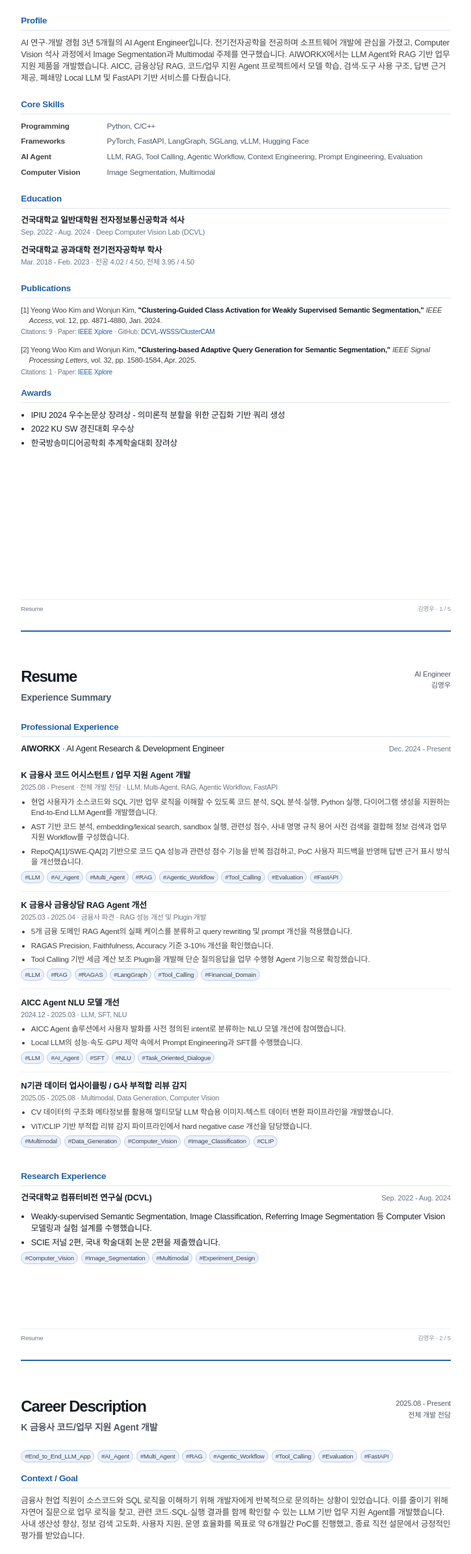
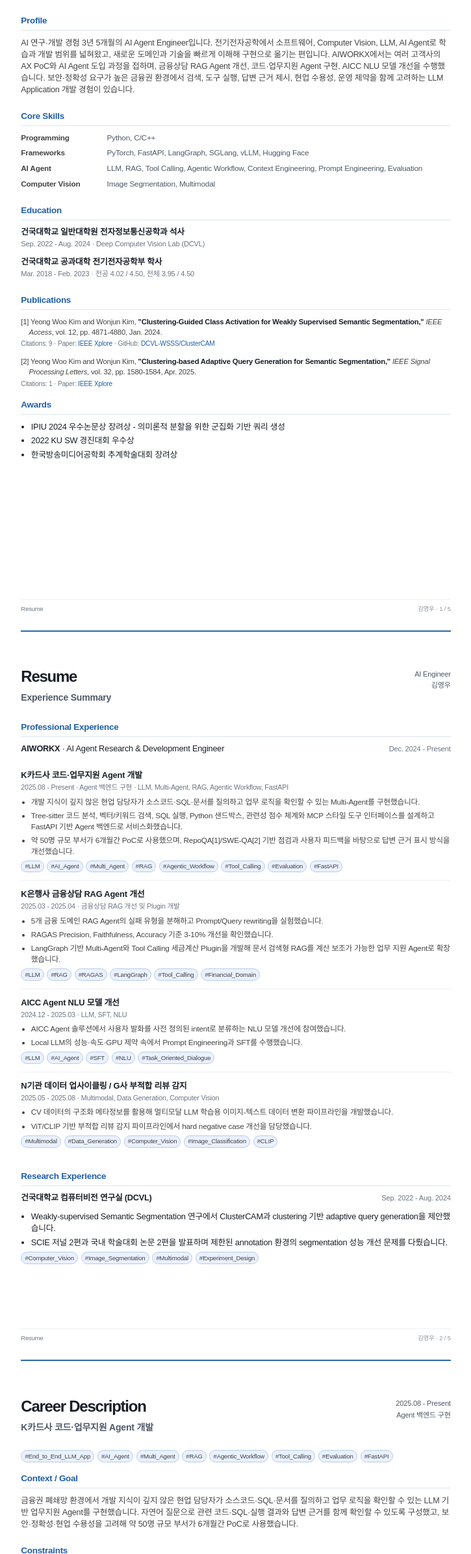
Before and after one commit to ASPrimeK/ASPrimeK.github.io, a plain HTML site: page index.html in a window 1280 px wide. Shown: the part 153-2544 px from the top of the page at 65% size, without its empty margins (277-1002 px from the left). Drawn offline with Linux system fonts and the light colour scheme.

Commit message:
Update index.html

```diff
--- a/index.html
+++ b/index.html
@@ -1,8 +1,6 @@
-<!doctype html>
-<html lang="ko">
-<head>
+<html lang="ko"><head>
 <meta charset="utf-8">
-<title>김영우 - AI Engineer Resume & Career Description</title>
+<title>김영우 - AI Engineer Resume &amp; Career Description</title>
 <style>
 @page { size: A4; margin: 0; }
 @font-face { font-family: 'NanumSquare'; src: url('file:///usr/share/fonts/truetype/nanum/NanumSquareR.ttf') format('truetype'); font-weight: 400; font-style: normal; }
@@ -79,7 +77,7 @@ li { margin:0 0 1.18mm 0; }
  <div class="header-main">
  <h1 class="name">김영우</h1>
  <div class="role">AI Agent Engineer / LLM Application Engineer</div>
- <div class="expline">경력 3년 5개월 (AI Agent R&D 1년 5개월 · Computer Vision 연구 2년)</div>
+ <div class="expline">경력 3년 5개월 (AI Agent R&amp;D 1년 5개월 · Computer Vision 연구 2년)</div>
  </div>
  <div class="contact">
  010-5491-6541<br>
@@ -90,10 +88,9 @@ li { margin:0 0 1.18mm 0; }
  <div class="section tight">
  <h2 class="section-title">Profile</h2>
  <p class="summary">
- AI 연구·개발 경험 3년 5개월의 AI Agent Engineer입니다. 전기전자공학을 전공하며 소프트웨어 개발에 관심을 가졌고, Computer Vision 석사 과정에서
- Image Segmentation과 Multimodal 주제를 연구했습니다. AIWORKX에서는 LLM Agent와 RAG 기반 업무 지원 제품을 개발했습니다.
- AICC, 금융상담 RAG, 코드/업무 지원 Agent 프로젝트에서 모델 학습, 검색·도구 사용 구조, 답변 근거 제공,
- 폐쇄망 Local LLM 및 FastAPI 기반 서비스를 다뤘습니다.
+ AI 연구·개발 경험 3년 5개월의 AI Agent Engineer입니다. 전기전자공학에서 소프트웨어, Computer Vision, LLM, AI Agent로 학습과 개발 범위를 넓혀왔고, 새로운 도메인과 기술을 빠르게 이해해 구현으로 옮기는 편입니다.
+ AIWORKX에서는 여러 고객사의 AX PoC와 AI Agent 도입 과정을 접하며, 금융상담 RAG Agent 개선, 코드·업무지원 Agent 구현, AICC NLU 모델 개선을 수행했습니다.
+ 보안·정확성 요구가 높은 금융권 환경에서 검색, 도구 실행, 답변 근거 제시, 현업 수용성, 운영 제약을 함께 고려하는 LLM Application 개발 경험이 있습니다.
  </p>
  </div>
  <div class="section">
@@ -146,25 +143,25 @@ li { margin:0 0 1.18mm 0; }
  <div class="section tight">
  <h2 class="section-title">Professional Experience</h2>
  <div class="row item">
- <div><b>AIWORKX</b> · AI Agent Research & Development Engineer</div><div class="meta">Dec. 2024 - Present</div>
+ <div><b>AIWORKX</b> · AI Agent Research &amp; Development Engineer</div><div class="meta">Dec. 2024 - Present</div>
  </div>
  <div class="project">
- <div class="project-title">K 금융사 코드 어시스턴트 / 업무 지원 Agent 개발</div>
- <div class="project-meta">2025.08 - Present · 전체 개발 전담 · LLM, Multi-Agent, RAG, Agentic Workflow, FastAPI</div>
+ <div class="project-title">K카드사 코드·업무지원 Agent 개발</div>
+ <div class="project-meta">2025.08 - Present · Agent 백엔드 구현 · LLM, Multi-Agent, RAG, Agentic Workflow, FastAPI</div>
  <ul>
- <li>현업 사용자가 소스코드와 SQL 기반 업무 로직을 이해할 수 있도록 코드 분석, SQL 분석·실행, Python 실행, 다이어그램 생성을 지원하는 End-to-End LLM Agent를 개발했습니다.</li>
- <li>AST 기반 코드 분석, embedding/lexical search, sandbox 실행, 관련성 점수, 사내 명명 규칙 용어 사전 검색을 결합해 정보 검색과 업무 지원 Workflow를 구성했습니다.</li>
- <li>RepoQA[1]/SWE-QA[2] 기반으로 코드 QA 성능과 관련성 점수 기능을 반복 점검하고, PoC 사용자 피드백을 반영해 답변 근거 표시 방식을 개선했습니다.</li>
+ <li>개발 지식이 깊지 않은 현업 담당자가 소스코드·SQL·문서를 질의하고 업무 로직을 확인할 수 있는 Multi-Agent를 구현했습니다.</li>
+ <li>Tree-sitter 코드 분석, 벡터/키워드 검색, SQL 실행, Python 샌드박스, 관련성 점수 체계와 MCP 스타일 도구 인터페이스를 설계하고 FastAPI 기반 Agent 백엔드로 서비스화했습니다.</li>
+ <li>약 50명 규모 부서가 6개월간 PoC로 사용했으며, RepoQA[1]/SWE-QA[2] 기반 점검과 사용자 피드백을 바탕으로 답변 근거 표시 방식을 개선했습니다.</li>
  </ul>
  <div class="tags"><span class="tag">#LLM</span><span class="tag">#AI_Agent</span><span class="tag">#Multi_Agent</span><span class="tag">#RAG</span><span class="tag">#Agentic_Workflow</span><span class="tag">#Tool_Calling</span><span class="tag">#Evaluation</span><span class="tag">#FastAPI</span></div>
  </div>
  <div class="project">
- <div class="project-title">K 금융사 금융상담 RAG Agent 개선</div>
- <div class="project-meta">2025.03 - 2025.04 · 금융사 파견 · RAG 성능 개선 및 Plugin 개발</div>
+ <div class="project-title">K은행사 금융상담 RAG Agent 개선</div>
+ <div class="project-meta">2025.03 - 2025.04 · 금융상담 RAG 개선 및 Plugin 개발</div>
  <ul>
- <li>5개 금융 도메인 RAG Agent의 실패 케이스를 분류하고 query rewriting 및 prompt 개선을 적용했습니다.</li>
+ <li>5개 금융 도메인 RAG Agent의 실패 유형을 분해하고 Prompt/Query rewriting을 실험했습니다.</li>
  <li>RAGAS Precision, Faithfulness, Accuracy 기준 3-10% 개선을 확인했습니다.</li>
- <li>Tool Calling 기반 세금 계산 보조 Plugin을 개발해 단순 질의응답을 업무 수행형 Agent 기능으로 확장했습니다.</li>
+ <li>LangGraph 기반 Multi-Agent와 Tool Calling 세금계산 Plugin을 개발해 문서 검색형 RAG를 계산 보조가 가능한 업무 지원 Agent로 확장했습니다.</li>
  </ul>
  <div class="tags"><span class="tag">#LLM</span><span class="tag">#RAG</span><span class="tag">#RAGAS</span><span class="tag">#LangGraph</span><span class="tag">#Tool_Calling</span><span class="tag">#Financial_Domain</span></div>
  </div>
@@ -193,8 +190,8 @@ li { margin:0 0 1.18mm 0; }
  <div><b>건국대학교 컴퓨터비전 연구실 (DCVL)</b></div><div class="meta">Sep. 2022 - Aug. 2024</div>
  </div>
  <ul class="compact-list">
- <li>Weakly-supervised Semantic Segmentation, Image Classification, Referring Image Segmentation 등 Computer Vision 모델링과 실험 설계를 수행했습니다.</li>
- <li>SCIE 저널 2편, 국내 학술대회 논문 2편을 제출했습니다.</li>
+ <li>Weakly-supervised Semantic Segmentation 연구에서 ClusterCAM과 clustering 기반 adaptive query generation을 제안했습니다.</li>
+ <li>SCIE 저널 2편과 국내 학술대회 논문 2편을 발표하며 제한된 annotation 환경의 segmentation 성능 개선 문제를 다뤘습니다.</li>
  </ul>
  <div class="tags"><span class="tag">#Computer_Vision</span><span class="tag">#Image_Segmentation</span><span class="tag">#Multimodal</span><span class="tag">#Experiment_Design</span></div>
  </div>
@@ -206,9 +203,9 @@ li { margin:0 0 1.18mm 0; }
  <div class="header">
  <div class="header-main">
  <h1 class="name" style="font-size:18pt">Career Description</h1>
- <div class="role">K 금융사 코드/업무 지원 Agent 개발</div>
+ <div class="role">K카드사 코드·업무지원 Agent 개발</div>
  </div>
- <div class="contact">2025.08 - Present<br>전체 개발 전담</div>
+ <div class="contact">2025.08 - Present<br>Agent 백엔드 구현</div>
  </div>
  <div class="section tight">
  <div class="tags" style="margin-top:0"><span class="tag">#End_to_End_LLM_App</span><span class="tag">#AI_Agent</span><span class="tag">#Multi_Agent</span><span class="tag">#RAG</span><span class="tag">#Agentic_Workflow</span><span class="tag">#Tool_Calling</span><span class="tag">#Evaluation</span><span class="tag">#FastAPI</span></div>
@@ -216,9 +213,8 @@ li { margin:0 0 1.18mm 0; }
  <div class="section tight">
  <h2 class="section-title">Context / Goal</h2>
  <p class="summary">
- 금융사 현업 직원이 소스코드와 SQL 로직을 이해하기 위해 개발자에게 반복적으로 문의하는 상황이 있었습니다.
- 이를 줄이기 위해 자연어 질문으로 업무 로직을 찾고, 관련 코드·SQL·실행 결과를 함께 확인할 수 있는 LLM 기반 업무 지원 Agent를 개발했습니다.
- 사내 생산성 향상, 정보 검색 고도화, 사용자 지원, 운영 효율화를 목표로 약 6개월간 PoC를 진행했고, 종료 직전 설문에서 긍정적인 평가를 받았습니다.
+ 금융권 폐쇄망 환경에서 개발 지식이 깊지 않은 현업 담당자가 소스코드·SQL·문서를 질의하고 업무 로직을 확인할 수 있는 LLM 기반 업무지원 Agent를 구현했습니다.
+ 자연어 질문으로 관련 코드·SQL·실행 결과와 답변 근거를 함께 확인할 수 있도록 구성했고, 보안·정확성·현업 수용성을 고려해 약 50명 규모 부서가 6개월간 PoC로 사용했습니다.
  </p>
  </div>
  <div class="section">
@@ -242,6 +238,7 @@ li { margin:0 0 1.18mm 0; }
  <h2 class="section-title">Solution</h2>
  <ul>
  <li>Tree-sitter 기반 AST parsing으로 코드 구조를 분석하고, code embedding search와 grep/glob 기반 lexical search를 함께 사용했습니다.</li>
+ <li>MCP 스타일 도구 인터페이스를 설계해 코드 검색, SQL 실행, Python 샌드박스 등 도구 기능을 Agent 백엔드와 연결했습니다.</li>
  <li>사내 명명 규칙을 용어 사전 형태로 정리하고, Agent가 질의 처리 중 해당 사전을 검색해 파일명·변수명·함수명의 의미를 보완하도록 구현했습니다.</li>
  <li>코드 분석, SQL 분석·작성·실행, Python sandbox, 다이어그램 생성 기능을 Agent 도구로 구성했습니다.</li>
  <li>단일 질의응답이 아니라 검색·분석·실행·근거 제시가 이어지는 Agentic Workflow로 구성하고, context 구성 방식과 tool 사용 흐름을 반복 개선했습니다.</li>
@@ -273,17 +270,17 @@ li { margin:0 0 1.18mm 0; }
  <div class="contact">AIWORKX<br>2024.12 - 2025.04</div>
  </div>
  <div class="section tight">
- <h2 class="section-title">K 금융사 금융상담 RAG Agent 개선</h2>
- <div class="meta">2025.03 - 2025.04 · K 금융사 파견 · RAG 성능 개선 및 Plugin 개발</div>
+ <h2 class="section-title">K은행사 금융상담 RAG Agent 개선</h2>
+ <div class="meta">2025.03 - 2025.04 · K은행사 고객사 환경 · RAG 성능 개선 및 Plugin 개발</div>
  <div class="tags"><span class="tag">#LLM</span><span class="tag">#RAG</span><span class="tag">#RAGAS</span><span class="tag">#Query_Rewriting</span><span class="tag">#Tool_Calling</span><span class="tag">#Financial_Domain</span></div>
  <p class="summary" style="margin-top:2.2mm">
- 기존 Gen AI 플랫폼의 금융상담 RAG Agent를 개선했습니다. 대상 도메인은 공급망, 가계여신, 수신, 퇴직연금, 외국환 등 5개 영역이었습니다.
- 새로운 데이터를 추가하기 어려운 제약 속에서 query generation과 retrieval 실패를 분석하고 개선했습니다.
+ K은행사 금융상담 플랫폼의 5개 업무 도메인 RAG Agent를 개선했습니다. 공급망, 가계여신, 수신, 퇴직연금, 외국환 등 서로 다른 업무 영역을 다뤘고,
+ 데이터 추가가 제한된 환경에서 Query 생성 오류, 근거 부족, 무관 문서 검색 등 실패 유형을 분해해 개선했습니다.
  </p>
  <ul>
  <li>실패 케이스를 잘못된 query 생성, 오래된 지식, 지식 없음, 무관한 지식 검색, hallucination, 일부 정보 누락, 과도한 정보 제공 등으로 분류했습니다.</li>
- <li>HyDE 등 query rewriting 기법과 prompt 개선을 적용했습니다.</li>
- <li>RAGAS의 Precision, Faithfulness, Accuracy 항목에서 3-10% 개선을 확인했습니다.</li>
+ <li>Prompt/Query rewriting을 실험하고, 도메인별 실패 케이스에 맞춰 검색 질의와 답변 생성 방식을 조정했습니다.</li>
+ <li>RAGAS 기준 Precision, Faithfulness, Accuracy 항목에서 3-10% 개선을 확인했습니다.</li>
  <li>Tool Calling 기반 세금 계산 보조 Plugin을 개발해, 문서 검색형 RAG를 계산 보조가 가능한 업무 지원 Agent로 확장했습니다.</li>
  </ul>
  </div>
@@ -312,18 +309,18 @@ li { margin:0 0 1.18mm 0; }
  <div class="header">
  <div class="header-main">
  <h1 class="name" style="font-size:18pt">Career Description</h1>
- <div class="role">AI Platform Fit / Multimodal & Research</div>
+ <div class="role">AI Platform Fit / Multimodal &amp; Research</div>
  </div>
  <div class="contact">Selected Projects<br>2022.09 - 2025.08</div>
  </div>
  <div class="section tight">
  <h2 class="section-title">AI Platform / Product Fit</h2>
  <ul class="compact-list">
- <li><span class="inline-title">End-to-End LLM Application:</span> 사내 업무 문제를 LLM Agent 제품 형태로 정의하고, 검색·도구 사용·응답·근거 표시까지 하나의 사용자 흐름으로 구현했습니다.</li>
+ <li><span class="inline-title">End-to-End LLM Application:</span> 금융권 업무 문제를 LLM Agent 제품 형태로 정의하고, 검색·도구 사용·응답·근거 표시까지 하나의 사용자 흐름으로 구현했습니다.</li>
  <li><span class="inline-title">RAG 설계와 개선:</span> 금융상담 RAG와 코드 검색 Agent에서 검색 실패, 근거 부족, hallucination, 답변 신뢰성 문제를 다뤘습니다.</li>
  <li><span class="inline-title">Workflow / Agentic Workflow:</span> 코드 분석, SQL 실행, Python sandbox, 다이어그램 생성 등 여러 도구를 조합해 업무 지원 Workflow를 구성했습니다.</li>
  <li><span class="inline-title">Evaluation:</span> RAGAS, RepoQA, SWE-QA와 관련성 점수 기반으로 변경 전후 성능과 품질을 확인했습니다.</li>
- <li><span class="inline-title">Product Orientation:</span> 기술 검토에 머무르지 않고 PoC 사용자 피드백을 바탕으로 답변 근거 표시, 관련성 점수, 용어 사전 검색 기능을 개선했습니다.</li>
+ <li><span class="inline-title">Product Orientation:</span> 보안·정확성·근거 제시·현업 수용성을 함께 고려하며, PoC 사용자 피드백을 바탕으로 답변 근거 표시, 관련성 점수, 용어 사전 검색 기능을 개선했습니다.</li>
  </ul>
  </div>
  <div class="section">
@@ -349,12 +346,13 @@ li { margin:0 0 1.18mm 0; }
  <div class="section tight">
  <h2 class="section-title">Research Background</h2>
  <ul class="compact-list">
- <li>Computer Vision 석사 연구 과정에서 모델링, 실험 설계, 정량 평가, 논문 작성 경험을 쌓았습니다.</li>
- <li>SCIE 저널 2편, 국내 학술대회 논문 2편을 제출했고, Image Segmentation 관련 연구를 수행했습니다.</li>
+ <li>Computer Vision 석사 과정에서 WSSS의 객체 부분 활성화 문제를 다루며 ClusterCAM을 제안했고, SCIE 저널 게재와 인용으로 검증된 연구 경험을 쌓았습니다.</li>
+ <li>두 번째 SCIE 논문에서는 clustering 기반 adaptive query generation을 연구해 제한된 annotation 환경에서 segmentation 성능 개선 문제를 다뤘습니다.</li>
  </ul>
  <div class="tags"><span class="tag">#Computer_Vision</span><span class="tag">#Image_Segmentation</span><span class="tag">#Image_Classification</span><span class="tag">#Referring_Image_Segmentation</span><span class="tag">#Experiment_Design</span></div>
  </div>
  <div class="footer"><span class="page-label">Career Description</span><span>김영우 · 5 / 5</span></div>
 </section>
-</body>
-</html>
+
+
+</body></html>
```
